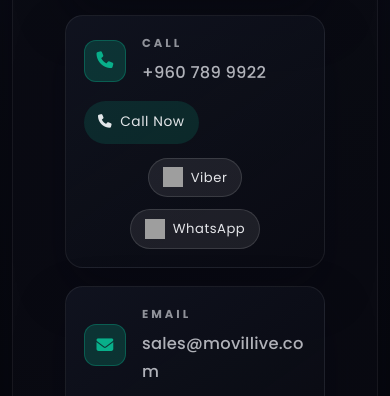
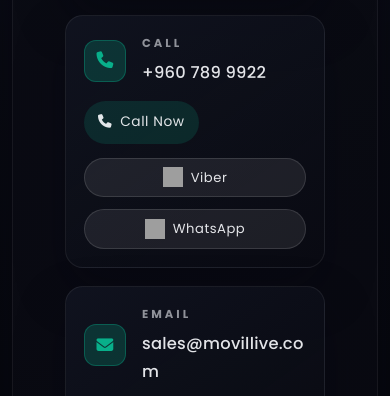
Before and after one commit to shaneeex/movil, a website: page public/index.html in a window 390 px wide. Shown: the part 2224-2620 px from the top of the page. Drawn offline with Linux system fonts and the light colour scheme; no server answers; grey boxes are pictures that could not be loaded.

Commit message:
Polish contact card styling for mobile

```diff
--- a/public/index.html
+++ b/public/index.html
@@ -148,7 +148,9 @@
               <span class="contact-card-icon"><i class="fa-solid fa-phone"></i></span>
               <div class="contact-card-meta">
                 <h3 class="contact-card-title">Call</h3>
-                <p class="contact-card-value">+960 789 9922</p>
+                <p class="contact-card-value">
+                  <a class="contact-inline-link" href="tel:+9607899922">+960 789 9922</a>
+                </p>
               </div>
             </div>
             <a class="contact-card-action" href="tel:+9607899922">
@@ -171,7 +173,9 @@
               <span class="contact-card-icon"><i class="fa-solid fa-envelope"></i></span>
               <div class="contact-card-meta">
                 <h3 class="contact-card-title">Email</h3>
-                <p class="contact-card-value">sales@movillive.com</p>
+                <p class="contact-card-value">
+                  <a class="contact-inline-link" href="mailto:sales@movillive.com">sales@movillive.com</a>
+                </p>
               </div>
             </div>
             <a class="contact-card-action" href="mailto:sales@movillive.com">
--- a/public/style.css
+++ b/public/style.css
@@ -639,6 +639,19 @@
     padding: 4px 10px;
     letter-spacing: 0.18em;
   }
+  .contact-card-action {
+    width: 100%;
+    justify-content: center;
+  }
+  .contact-card-secondary {
+    width: 100%;
+    justify-content: center;
+    gap: 10px;
+  }
+  .contact-card-secondary .contact-card-chip {
+    flex: 1 1 48%;
+    min-width: 140px;
+  }
 }
 
 @media (min-width: 960px) {
@@ -1221,6 +1234,19 @@
   color: rgba(245, 246, 250, 0.92);
   word-break: break-word;
 }
+.contact-card-value a,
+.contact-inline-link,
+.contact-inline-link:visited {
+  color: rgba(245, 246, 250, 0.92);
+  text-decoration: none;
+  font-weight: inherit;
+  transition: color 0.25s ease;
+}
+.contact-card-value a:hover,
+.contact-inline-link:hover {
+  color: var(--accent);
+  text-decoration: none;
+}
 
 .contact-card-action {
   display: inline-flex;
@@ -1263,6 +1289,7 @@
 .contact-card-chip {
   display: inline-flex;
   align-items: center;
+  justify-content: center;
   gap: 8px;
   padding: 8px 14px;
   border-radius: 999px;
```
